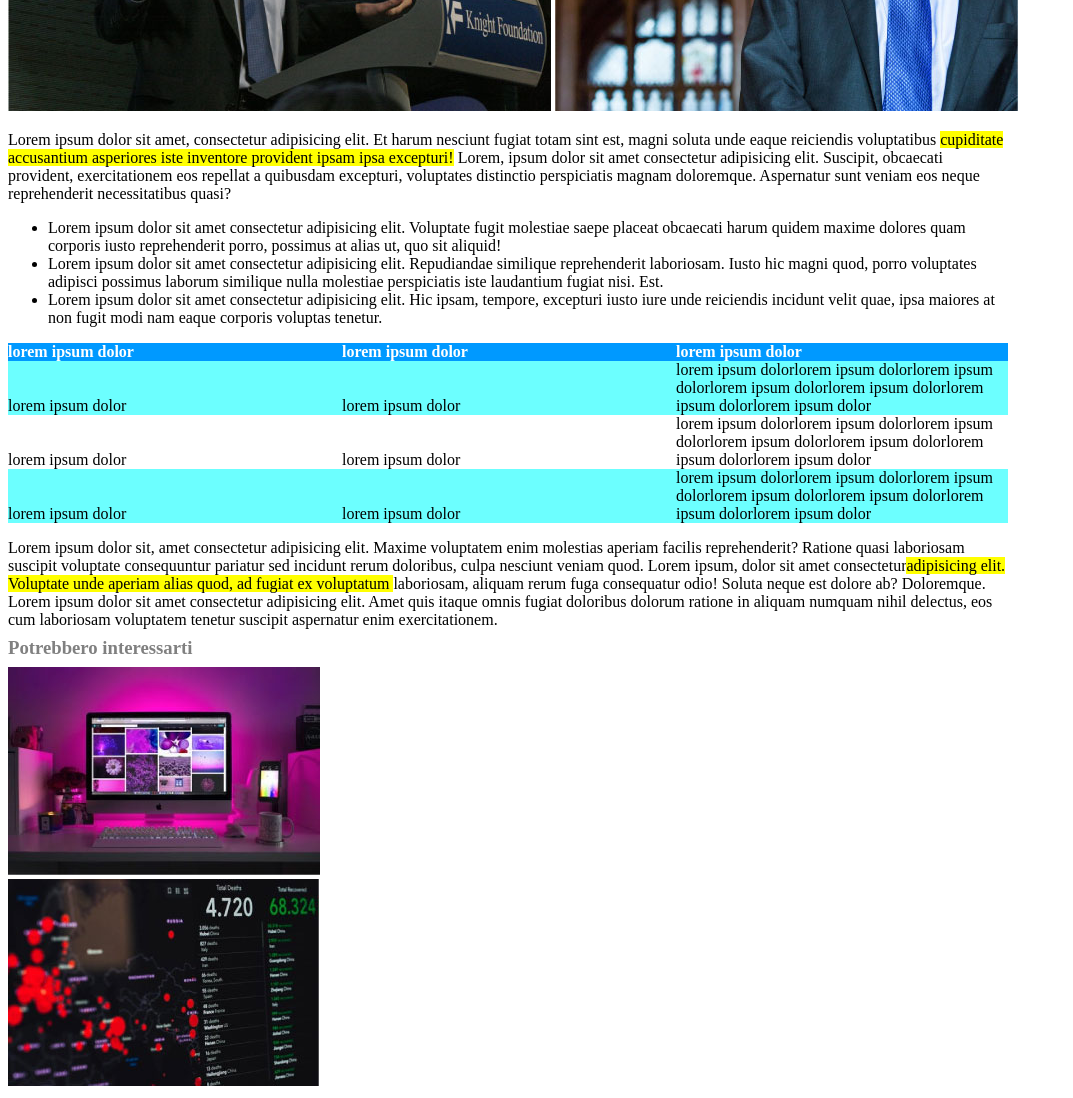
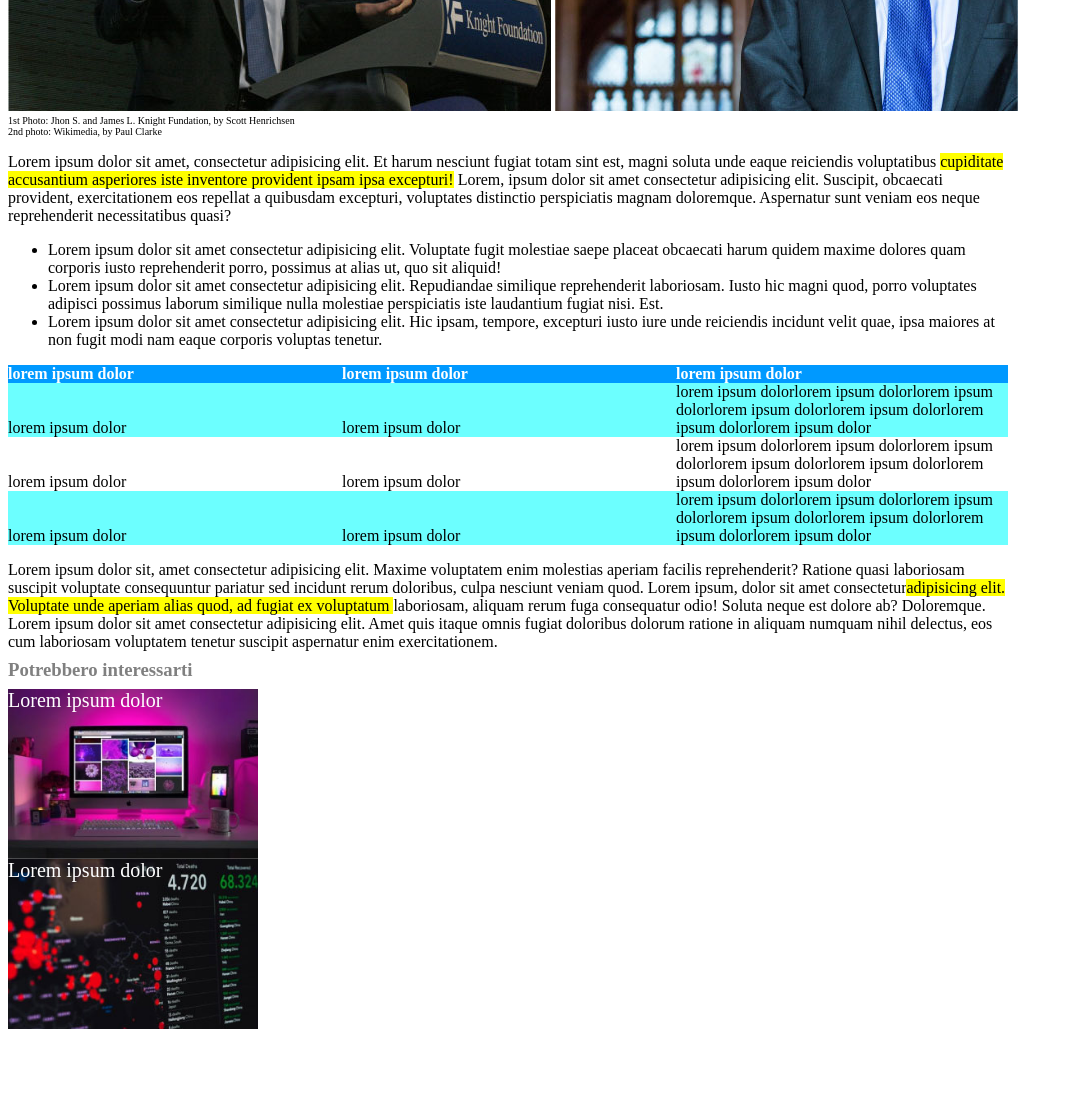
Before and after one commit to DanielMarella/html-css-booleaner, a plain HTML site: page index.html in a window 1280 px wide. Shown: the part 600-1698 px from the top of the page, without its empty margins (0-1073 px from the left). After the commit the page ends 1637 px from the top, so only its background shows below. Drawn offline with Linux system fonts and the light colour scheme.

Commit message:
adjust html, modify footer and implemented in css

```diff
--- a/css/style.css
+++ b/css/style.css
@@ -1,20 +1,3 @@
-.subtitle{
-    color: grey;
-    line-height: 0;
-}
-
-.link{
-    color: rgb(1, 196, 255);
-}
-
-.logo {
-    height: 50px;
-    position: absolute;
-    bottom: 0;
-    left: 0;
-}
-
-
 header{
     width: 1000px;
     position: relative;
@@ -25,6 +8,26 @@ header{
     background-repeat: repeat;
 }
 
+.logo {
+    height: 50px;
+    position: absolute;
+    bottom: 0;
+    left: 0;
+}
+
+.subtitle{
+    color: grey;
+    line-height: 0;
+}
+
+.link{
+    color: rgb(1, 196, 255);
+}
+
+.IndexPhoto{
+    font-size: 10px;
+}
+
 .paragrafo{
     width: 1000px;
 }
@@ -33,19 +36,19 @@ header{
     width: 1000px;
 }
 
-
 .highlight{
     background-color: yellow;
 }
 
 .table-line{
     width: 1000px;
+    height: auto;
 }
-
 
 .table-column{
     display: inline-block;
     width: 1000px;
+    height: 20pxpx;
     color: white;
     background-color: rgb(0, 153, 255);
 }
@@ -72,8 +75,8 @@ header{
 }
 
 .centre{
+    display: inline-block;
     width: 33%;
-    display: inline-block;
 }
 
 .right{
@@ -85,3 +88,24 @@ header{
 .color{
     background-color: rgba(0, 255, 255, 0.575);
 }
+
+
+.Adv1{
+    background-image: url(../img/monitor.jpg);
+    background-size:cover;
+    background-position: center;
+    width: 250px;
+    height: 170px;
+    color: white;
+    font-size: 20px;
+}
+
+.Adv2{
+    background-image: url(../img/graph.jpg);
+    background-size: cover;
+    background-position: center;
+    width: 250px;
+    height: 170px;
+    color: white;
+    font-size: 20px;
+}
--- a/index.html
+++ b/index.html
@@ -26,6 +26,10 @@
 
         <img src="img/tim-1.jpg" alt="Jhon S.">
         <img src="img/tim-2.jpg" alt="James L.">
+        <div class="IndexPhoto">
+            1st Photo: Jhon S. and James L. Knight Fundation, by Scott Henrichsen
+        </div>
+        <div class="IndexPhoto">2nd photo: Wikimedia, by Paul Clarke</div>
         <div class="paragrafo">
             <p>Lorem ipsum dolor sit amet, consectetur adipisicing elit. Et harum nesciunt fugiat totam sint est, magni soluta
                 unde eaque reiciendis voluptatibus <span class="highlight"> cupiditate accusantium asperiores iste inventore provident ipsam ipsa excepturi!</span>
@@ -33,6 +37,7 @@
                 distinctio perspiciatis magnam doloremque. Aspernatur sunt veniam eos neque reprehenderit necessitatibus quasi?
             </p>
         </div>
+
         <div class="list">
             <ul>
                 <li>
@@ -107,12 +112,11 @@
         <div class="subtitle">
                 <h3>Potrebbero interessarti</h3>
         </div>
-        <div>
-            <img src="img/monitor.jpg" alt="immagine computer con scritto: Lorem ipsum dolor">
+        <div class="Adv1">
+            Lorem ipsum dolor
         </div>
-        <div>
-            <img src="img/graph.jpg" alt="grafico con scritto: Lorem ipsum dolor">
+        <div class="Adv2">
+            Lorem ipsum dolor
         </div>
     </footer>
-
 </body>
```
